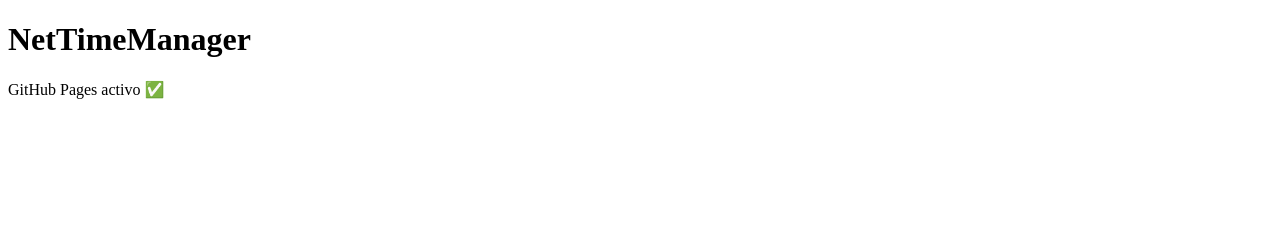
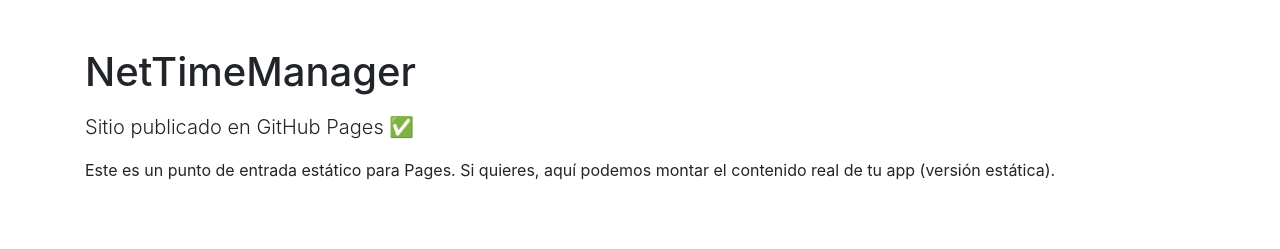
Before and after one commit to santydiaz75/NetTimeManager-site, a plain HTML site: page index.html in a window 1280 px wide. Drawn offline with nearby package versions, Linux system fonts and the light colour scheme.

Commit message:
Update index.html

```diff
--- a/index.html
+++ b/index.html
@@ -2,11 +2,27 @@
 <html lang="es">
 <head>
   <meta charset="utf-8" />
-  <meta name="viewport" content="width=device-width,initial-scale=1" />
+  <meta name="viewport" content="width=device-width, initial-scale=1" />
   <title>NetTimeManager</title>
+
+  <!-- Ajusta estos CSS según existan en tu repo -->
+  <link rel="stylesheet" href="css/site.css" />
+  <link rel="stylesheet" href="lib/bootstrap/dist/css/bootstrap.min.css" />
 </head>
 <body>
-  <h1>NetTimeManager</h1>
-  <p>GitHub Pages activo ✅</p>
+  <main class="container py-5">
+    <h1 class="mb-3">NetTimeManager</h1>
+    <p class="lead">Sitio publicado en GitHub Pages ✅</p>
+
+    <p>
+      Este es un punto de entrada estático para Pages.
+      Si quieres, aquí podemos montar el contenido real de tu app (versión estática).
+    </p>
+  </main>
+
+  <!-- Ajusta estos JS según existan en tu repo -->
+  <script src="lib/jquery/dist/jquery.min.js"></script>
+  <script src="lib/bootstrap/dist/js/bootstrap.bundle.min.js"></script>
+  <script src="js/site.js"></script>
 </body>
 </html>
```
